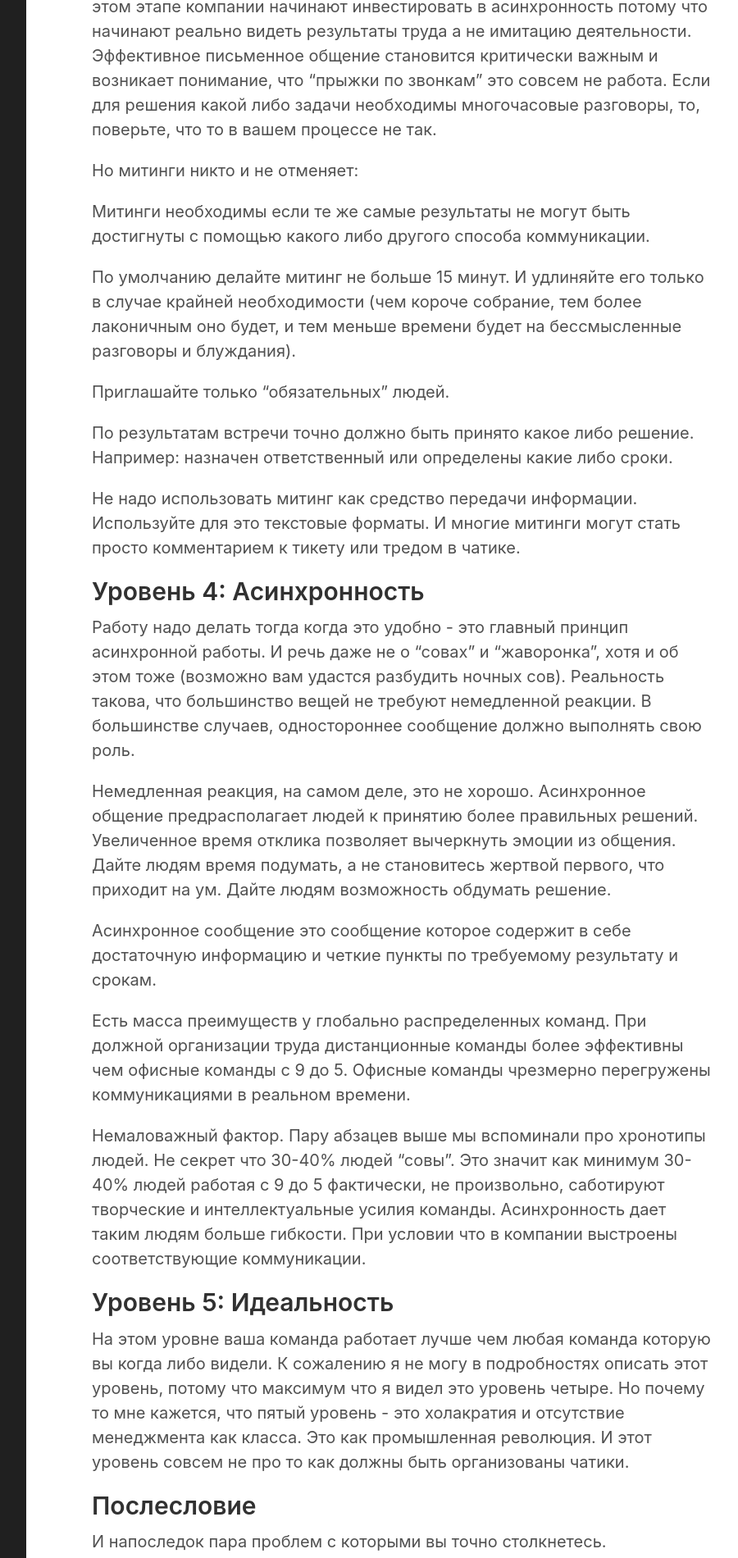
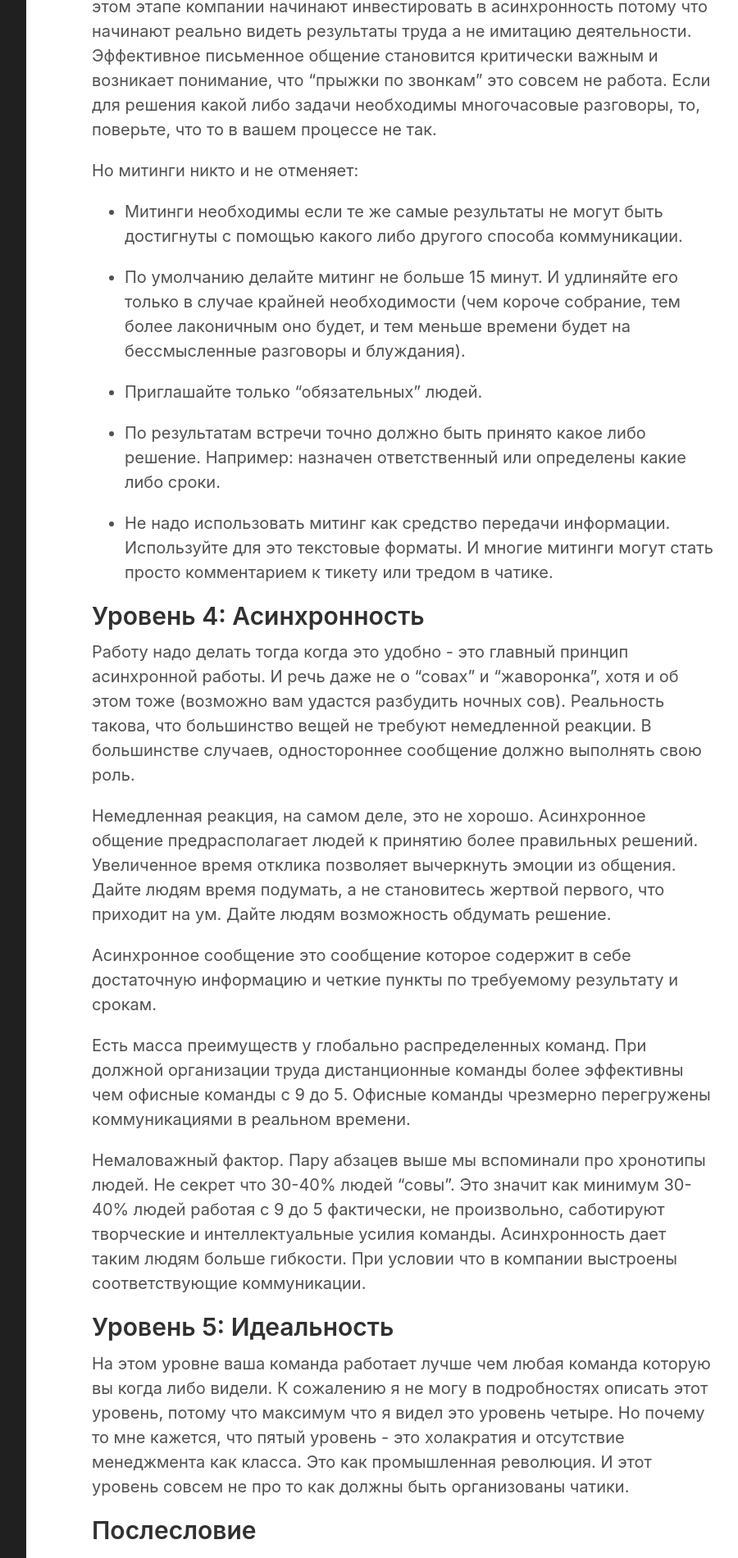
Before and after one commit to neegor/blog.gorschal.github.io, a Jekyll site: the page built from _posts/2020-04-13-asynchronous-operation-levels.md, in a window 1280 px wide. Shown: the part 1310-3210 px from the top of the page at 82% size, without its empty margins (328-1228 px from the left). Built offline with Jekyll 4.4.1, drawn with Linux system fonts in a browser that asks for light colours.

Commit message:
правки форматирования

```diff
--- a/_posts/2020-04-13-asynchronous-operation-levels.md
+++ b/_posts/2020-04-13-asynchronous-operation-levels.md
@@ -30,15 +30,15 @@ tags:
 
 Но митинги никто и не отменяет:
 
-Митинги необходимы если те же самые результаты не могут быть достигнуты с помощью какого либо другого способа коммуникации.
+* Митинги необходимы если те же самые результаты не могут быть достигнуты с помощью какого либо другого способа коммуникации.
 
-По умолчанию делайте митинг не больше 15 минут. И удлиняйте его только в случае крайней необходимости (чем короче собрание, тем более лаконичным оно будет, и тем меньше времени будет на бессмысленные разговоры и блуждания).
+* По умолчанию делайте митинг не больше 15 минут. И удлиняйте его только в случае крайней необходимости (чем короче собрание, тем более лаконичным оно будет, и тем меньше времени будет на бессмысленные разговоры и блуждания).
 
-Приглашайте только "обязательных" людей.
+* Приглашайте только "обязательных" людей.
 
-По результатам встречи точно должно быть принято какое либо решение. Например: назначен ответственный или определены какие либо сроки.
+* По результатам встречи точно должно быть принято какое либо решение. Например: назначен ответственный или определены какие либо сроки.
 
-Не надо использовать митинг как средство передачи информации. Используйте для это текстовые форматы. И многие митинги могут стать просто комментарием к тикету или тредом в чатике.
+* Не надо использовать митинг как средство передачи информации. Используйте для это текстовые форматы. И многие митинги могут стать просто комментарием к тикету или тредом в чатике.
 
 ## Уровень 4: Асинхронность
 
@@ -60,14 +60,14 @@ tags:
 
 И напоследок пара проблем с которыми вы точно столкнетесь.
 
-### Team bonding
+#### Team bonding
 
 Забейте. Теперь вам не надо объяснять почему персонал должен любить компанию и не опаздывать к началу рабочего дня. Но пару раз в год встречаться полезно. И видеочаты полезны. Реальные аватарки и реальные имена и фамилии под ними тоже на пользу. И избавляйтесь от “кислотности” в общении.
 
-### Офисное общение
+#### Офисное общение
 
 Живого общения точно будет меньше.
 
-### Безопасность
+#### Безопасность
 
 Вместо того, чтобы делать излишний упор на контролирование периметра доступа, лучше защищайте себя от вредоносного поведения персонала. Никакие брандмауэры не защитят вас от ваших собственных работников. Не забывайте что более 70% взломов используют социальную инженерию. И немаловажный фактор, чем больше разговоров про безопасность, тем меньше той самой безопасности.
```
